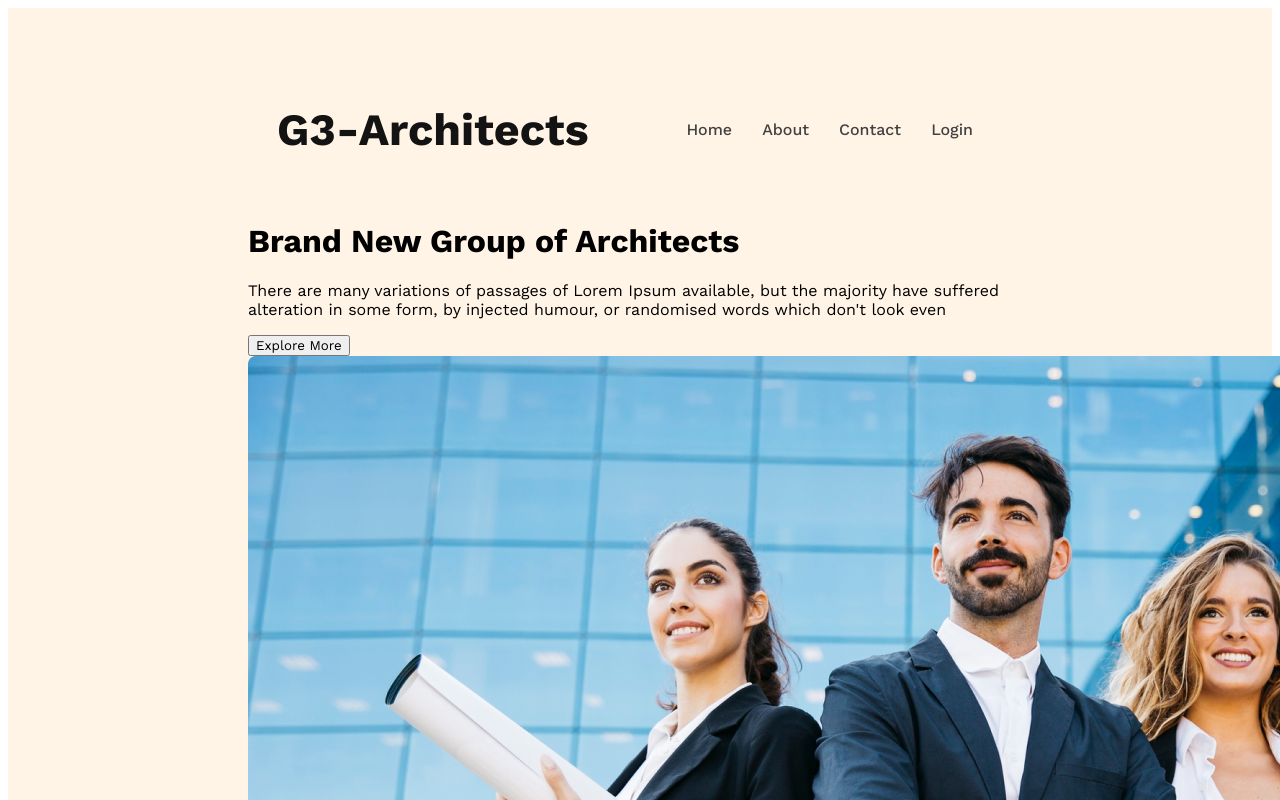
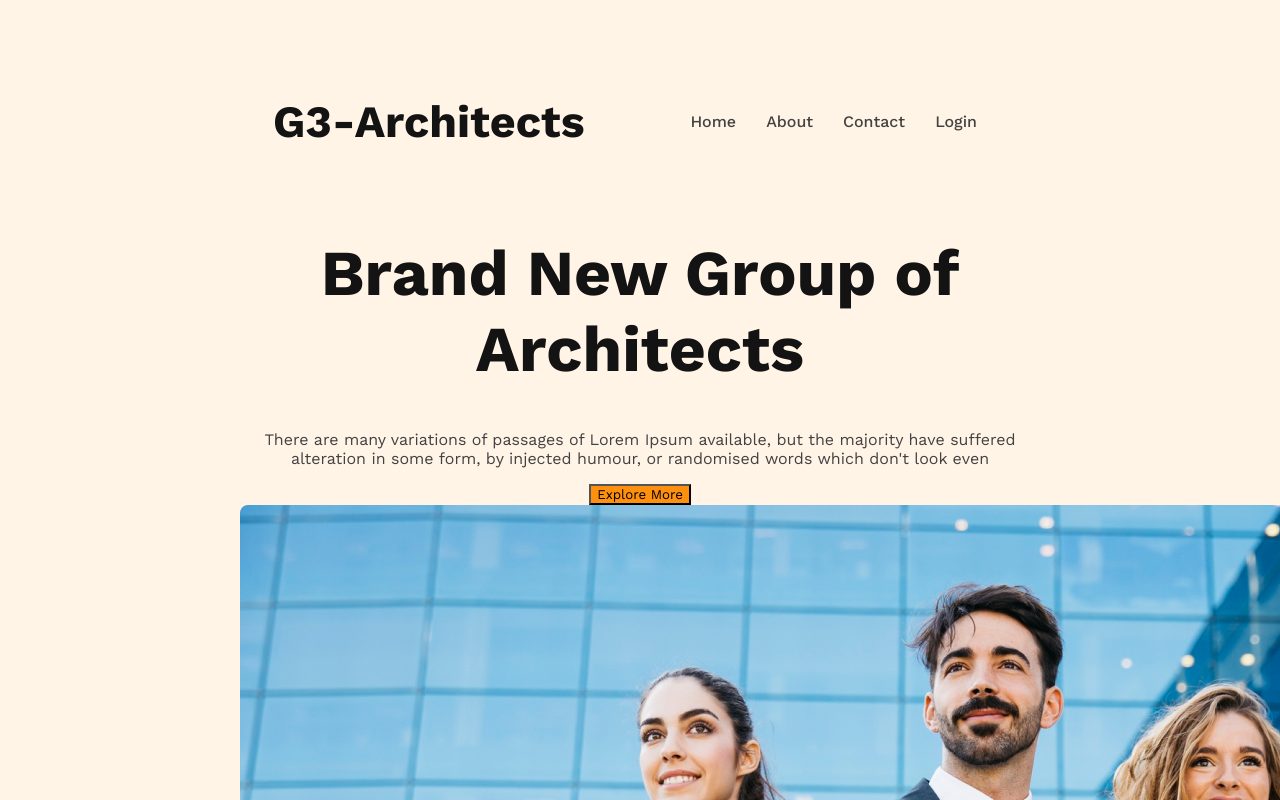
Before and after one commit to myselfmehedihasan/G3-Architects, a plain HTML site: page index.html in a window 1280 px wide. Shown: the top 800 px of the page. Drawn offline with nearby package versions, Linux system fonts and the light colour scheme.

Commit message:
header styles

```diff
--- a/styles/architect.css
+++ b/styles/architect.css
@@ -1,8 +1,24 @@
 @import url('https://fonts.googleapis.com/css2?family=Work+Sans:ital,wght@0,100..900;1,100..900&display=swap');
 
+
+/* Shared styles starts*/
 * {
+    /* padding: 0;
+    margin: 0; */
     font-family: "Work Sans", sans-serif;
 }
+
+body{
+    padding: 0;
+    margin: 0;
+}
+
+.btn-primary{
+    background: #FF900E;
+}
+
+/* Shared styles ends*/
+
 
 /* header styles */
 header {
@@ -38,3 +54,19 @@ nav li a {
     color: #424242;
 }
 /* header styles ends here */
+
+/* Banner styles */
+.banner-content{
+    max-width: 800px;
+    text-align: center;
+    margin: 0 auto;
+}
+.banner-title{
+    font-size: 4rem;
+    font-weight: 700;
+    color: #131313;
+}
+
+.banner-description{
+    color: #424242;
+}
```
